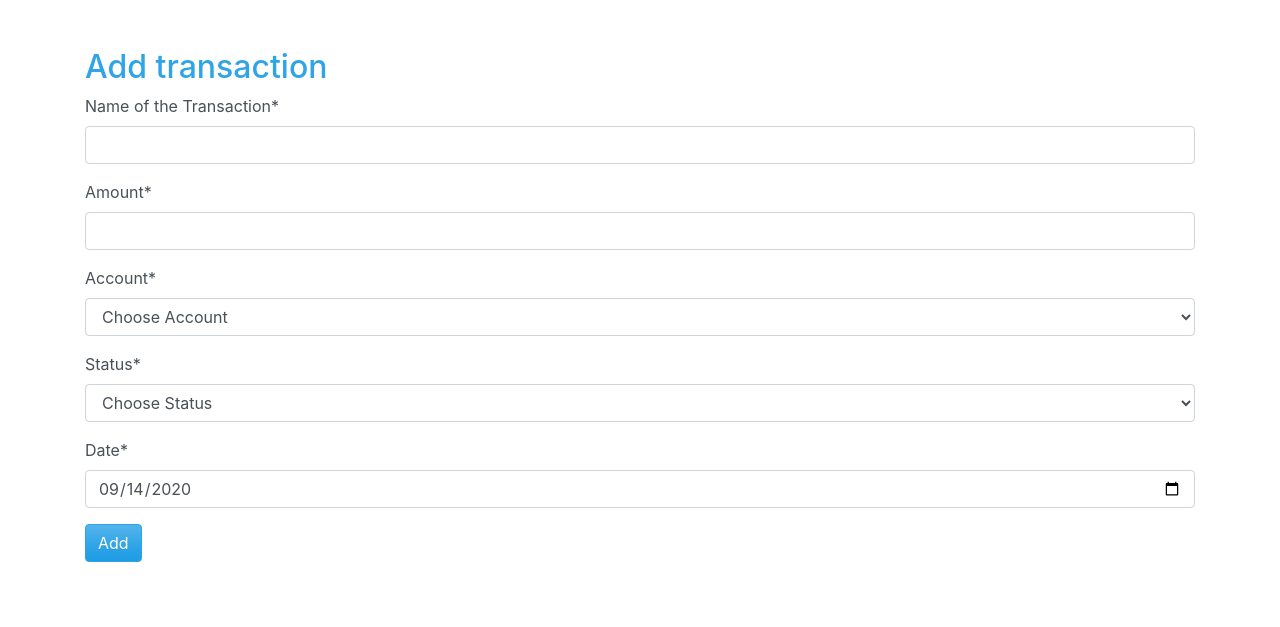
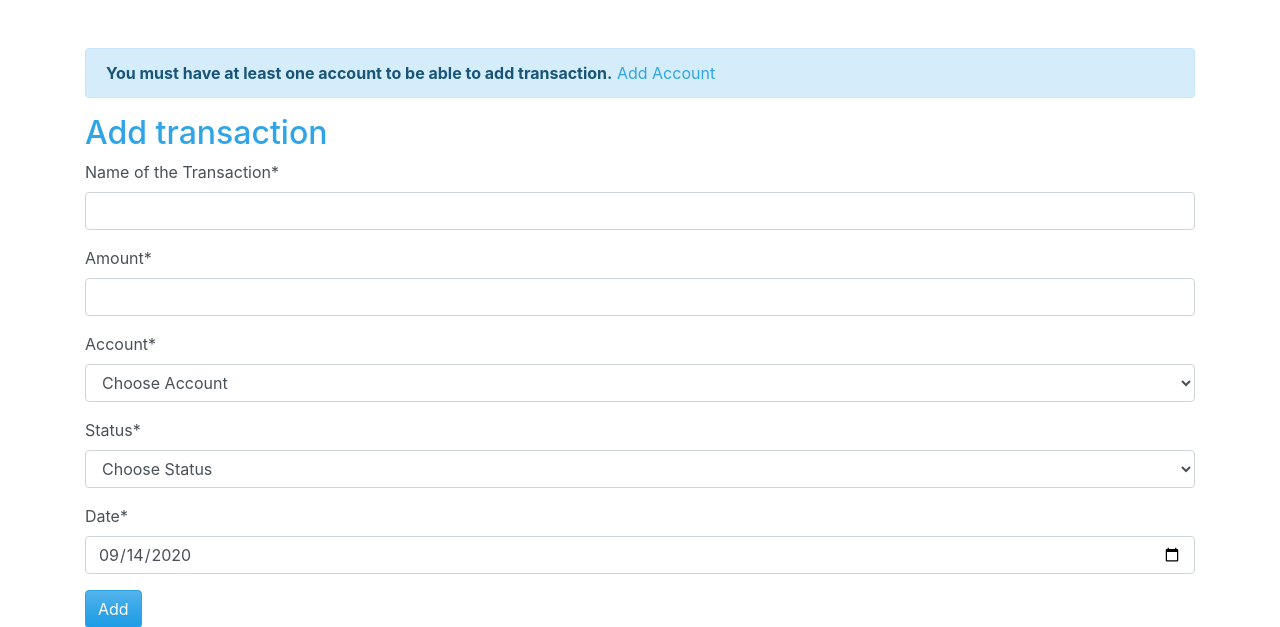
Before and after one commit to ZendaInnocent/calendar-cashflow, a Django app: page /add-transaction/ in a window 1280 px wide. Shown: the part 56-683 px from the top of the page. Run offline with Django 3.2, Linux system fonts and the light colour scheme; a user stored in the database is signed in; data comes from the database, SQL or seed files in the repository; both versions use the stored data as it was after the commit; some libraries are stand-ins or nearby versions.

Commit message:
Add message on add transaction view
Reminding the user to have at least one account before s/he can add transaction.

```diff
--- a/main/templates/main/account_list.html
+++ b/main/templates/main/account_list.html
@@ -6,6 +6,9 @@ Accounts List - {{ block.super }}
 
 {% block content %}
 <div class="container py-5">
+    <a href="{% url 'main:add-account' %}" class="btn btn-primary mb-3">
+        Add Account
+    </a>
     <ul>
         {% for account in object_list %}
         <li>
--- a/main/templates/main/transaction_form.html
+++ b/main/templates/main/transaction_form.html
@@ -7,6 +7,16 @@
 
 {% block content %}
 <div class="container py-5">
+    {% if title == 'Add' %}
+    {% if not has_account %}
+    <div class="alert alert-primary" role="alert">
+        <strong>You must have at least one account to be able to add transaction.</strong>
+        <a href="{% url 'main:add-account' %}?next={% url 'main:add-transaction' %}">
+            Add Account
+        </a>
+    </div>
+    {% endif %}
+    {% endif %}
     <h2>{{ title }} transaction</h2>
     <form method="POST">
         {% csrf_token %}
--- a/main/views.py
+++ b/main/views.py
@@ -111,10 +111,14 @@ class TransactionAddView(LoginRequiredMixin, SuccessMessageMixin, CreateView):
     success_url = reverse_lazy('main:transactions')
     success_message = 'Transaction added successfully.'
 
+    def has_account(self):
+        return len(Account.objects.filter(user=self.request.user)) != 0
+
     def get_context_data(self):
         context = super().get_context_data()
         context['title'] = 'Add'
         context['button'] = 'Add'
+        context['has_account'] = self.has_account
         return context
 
     def form_valid(self, form):
```
Also changed, not shown: db.sqlite3.
